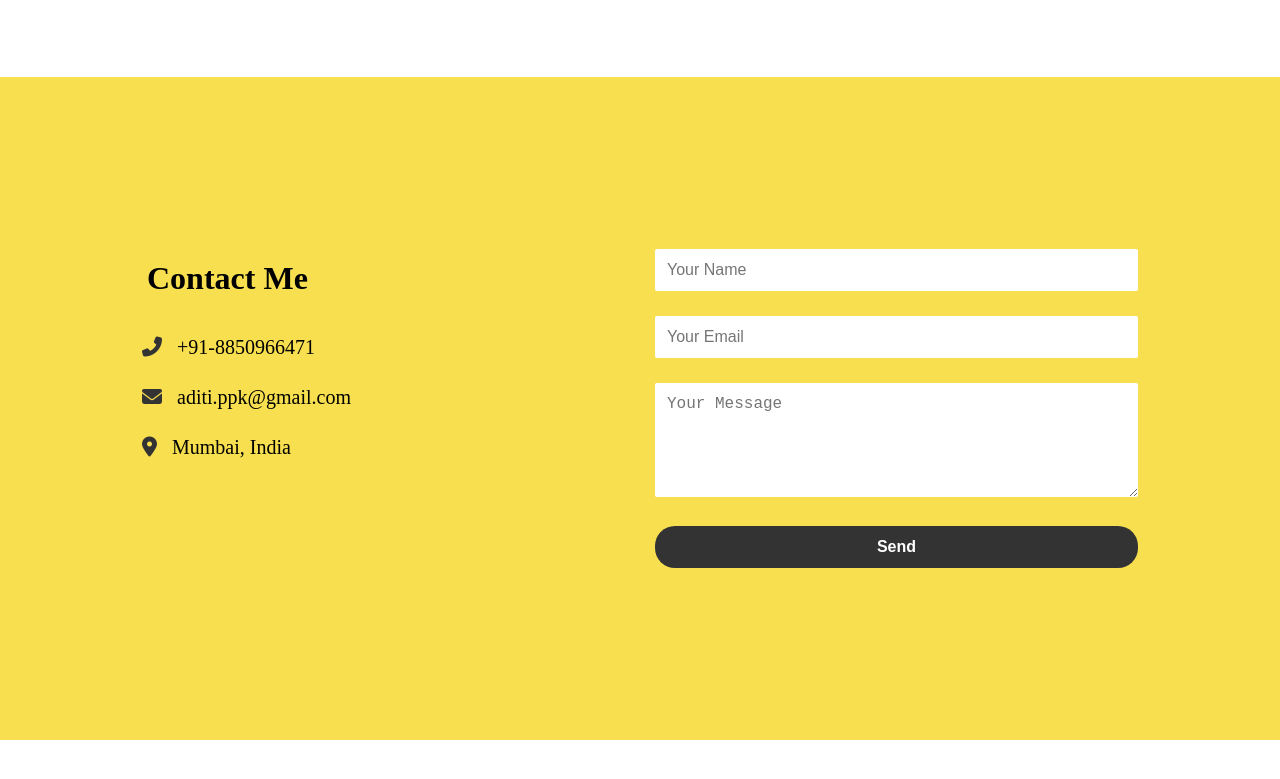
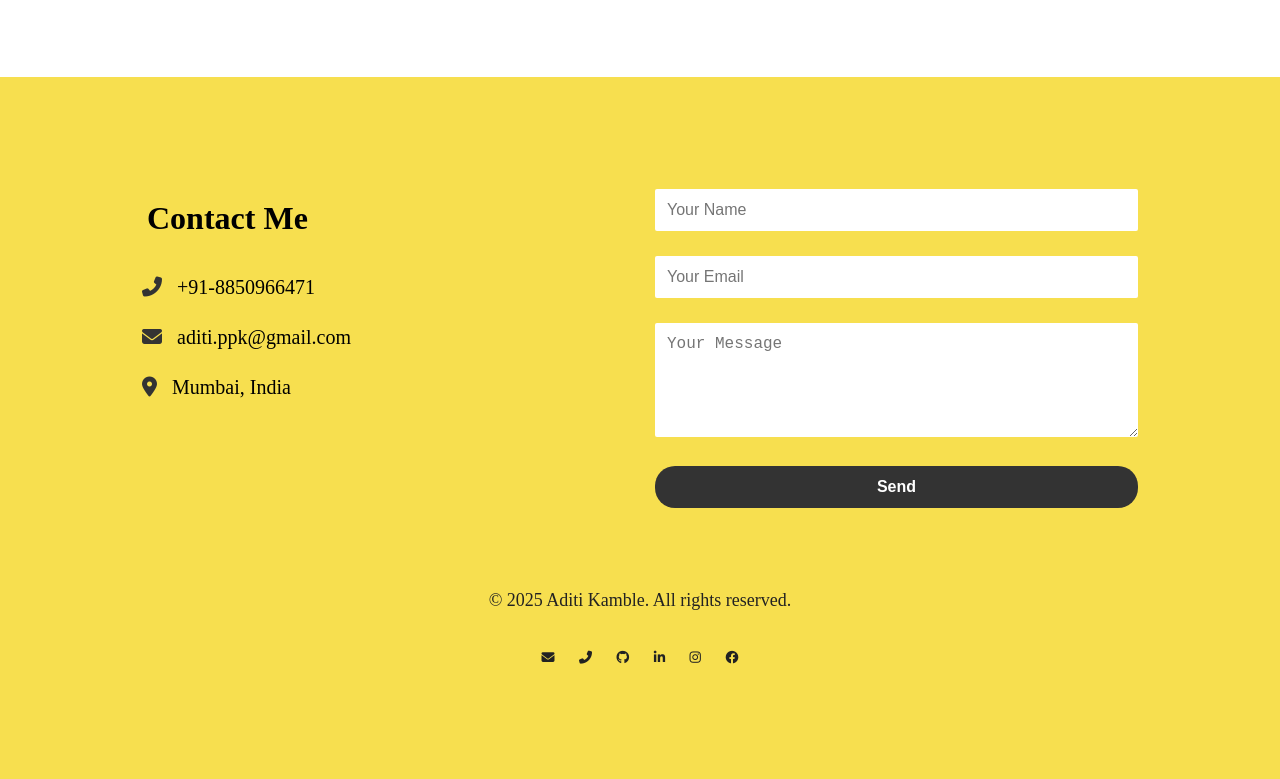
Before and after one commit to AditiPrakash144/portfolio-website, a plain HTML site: page index.html in a window 1280 px wide. Shown: the part 4039-4818 px from the top of the page. Before the commit the page ends 4779 px from the top, so only its background shows below. Drawn offline with Linux system fonts and the light colour scheme.

Commit message:
Added Footer section

```diff
--- a/index.html
+++ b/index.html
@@ -253,10 +253,19 @@
         <textarea rows="5" placeholder="Your Message" required></textarea>
         <button type="submit">Send</button>
       </form>
-    </div>
+     </div>
   </div>
+  <footer class="footer">
+  <p>&copy; 2025 Aditi Kamble. All rights reserved.</p>
+  <div class="footer-icons">
+    <a href="mailto:aditi.ppk@gmail.com"><i class="fas fa-envelope"></i></a>
+    <a href="tel:+918850966471"><i class="fas fa-phone-alt"></i></a>
+    <a href="https://github.com/AditiPrakash144" target="_blank"><i class="fab fa-github"></i></a>
+    <a href="https://linkedin.com/in/Aditi-linkedin" target="_blank"><i class="fab fa-linkedin-in"></i></a>
+    <a href="" target="_blank"><i class="fab fa-instagram"></i></a>
+    <a href="" target="_blank"><i class="fab fa-facebook"></i></a>
+  </div>
+</footer>
 </section>
-
-
 </body>
 </html>
--- a/style.css
+++ b/style.css
@@ -470,7 +470,11 @@
 
 .contact {
   background-color: #f7df4f;
-  padding: 170px 140px;
+  /*padding: 170px 140px;*/
+  /*padding: 150px 120px;*/
+  /*padding: 120px 90px;*/
+  padding: 110px 80px;
+
 
 }
 
@@ -548,3 +552,27 @@
   font-size: 16px;
   cursor: pointer;
 }
+.footer {
+  background-color: #f7df4f;
+  color: #222;
+  text-align: center;
+  padding: 10px 5px;
+  margin-top: 70px;
+  font-size: 18px;
+}
+
+.footer-icons {
+  margin-top: 35px;
+}
+
+.footer-icons a {
+  color: #222;
+  margin: 0 10px;
+  font-size: 13px;
+  transition: color 0.3s;
+}
+
+.footer-icons a:hover {
+  /*color: #f7df4f;*/
+  transform: translateY(-5px);
+}
```
